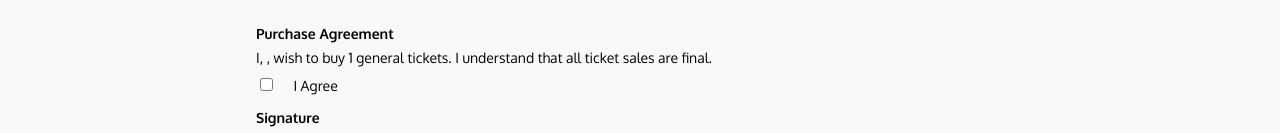
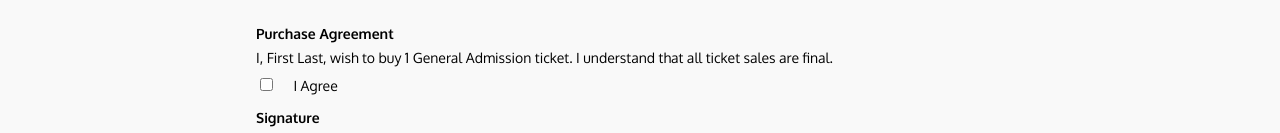
Before and after one commit to wlsf82/learning-vuejs, a plain HTML site: page Tickets/index.html in a window 1280 px wide. Shown: the part 798-931 px from the top of the page. Drawn offline with nearby package versions, Linux system fonts and the light colour scheme; a web font is replaced by a local one.

Commit message:
Compute and display data in the view
Also, add missing empty lines in the end of some files.

```diff
--- a/Tickets/index.html
+++ b/Tickets/index.html
@@ -78,7 +78,7 @@
       <div class="form-row vertical agreement checkbox">
         <fieldset>
           <legend>Purchase Agreement</legend>
-          <p>I, {{ firstName }} {{ lastName }}, wish to buy {{ ticketQuantity }} {{ ticketType }} tickets. I understand that all ticket sales are final.</p>
+          <p>I, {{ fullName }}, wish to buy {{ ticketDescription }}. I understand that all ticket sales are final.</p>
           <input type="checkbox" name="agreement" id="agree">
           <label for="agree">I Agree</label>
         </fieldset>
--- a/Tickets/js/app.js
+++ b/Tickets/js/app.js
@@ -1,13 +1,35 @@
 const app = new Vue({
   el: '#app',
   data: {
-    firstName: '',
-    lastName: '',
+    firstName: 'First',
+    lastName: 'Last',
     email: '',
     ticketQuantity: 1,
     ticketType: 'general',
     referrals: [],
     specialRequests: '',
     purchaseAgreementSigned: false
+  },
+  computed: {
+    fullName: function() {
+      if (this.firstName && this.lastName) {
+        return this.firstName + ' ' + this.lastName;
+      } else {
+        return this.firstName || this.lastName;
+      }
+    },
+    ticketDescription: function() {
+      let readableTicketType = 'General Admission';
+      if (this.ticketType === 'vip') {
+        readableTicketType = 'VIP';
+      }
+
+      let ticketPluralization = 'tickets';
+      if (this.ticketQuantity === 1) {
+        ticketPluralization = 'ticket';
+      }
+
+      return this.ticketQuantity + ' ' + readableTicketType + ' ' + ticketPluralization;
+    }
   }
 });
```
Also changed, not shown: Tickets/test/test.js (line endings or trailing spaces).
